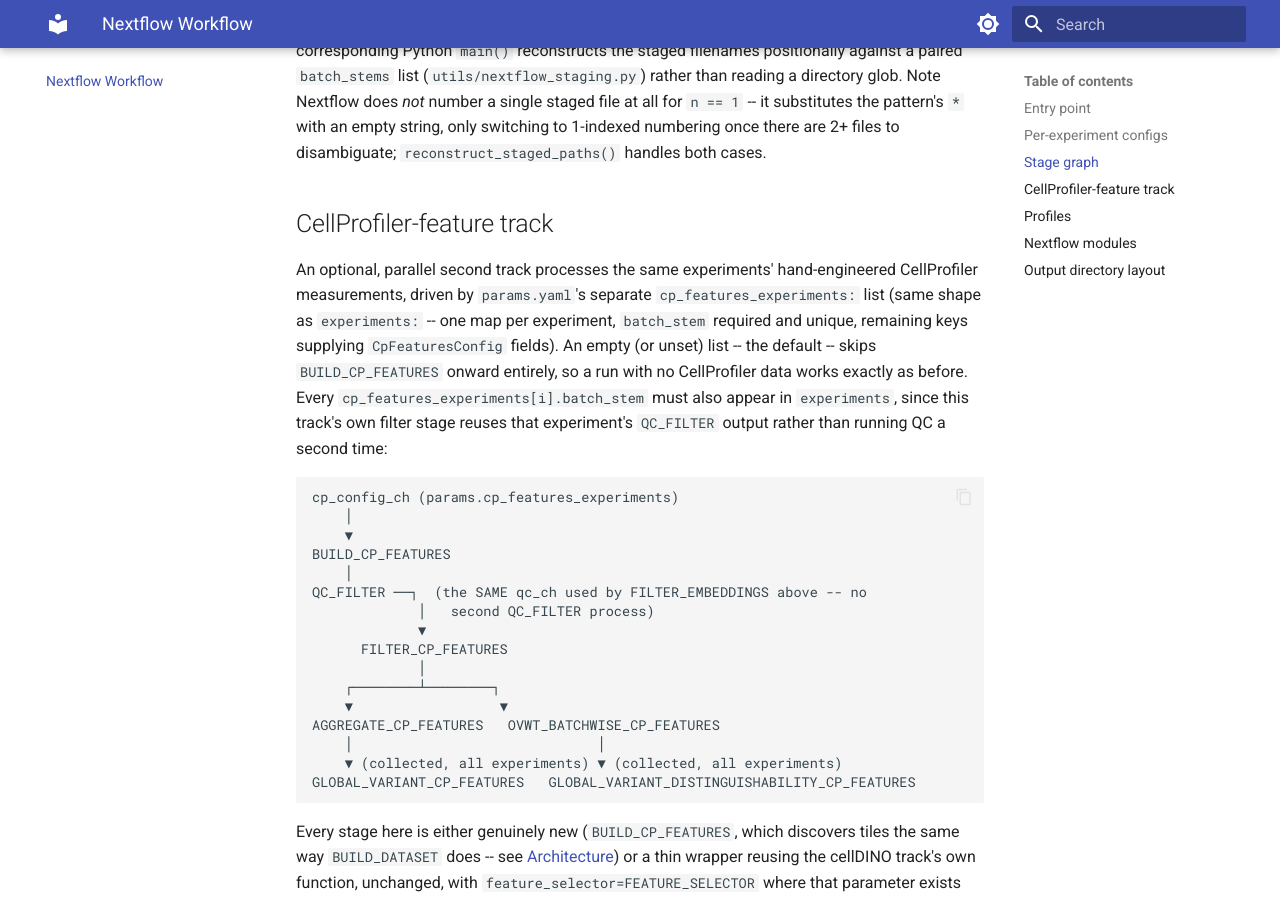
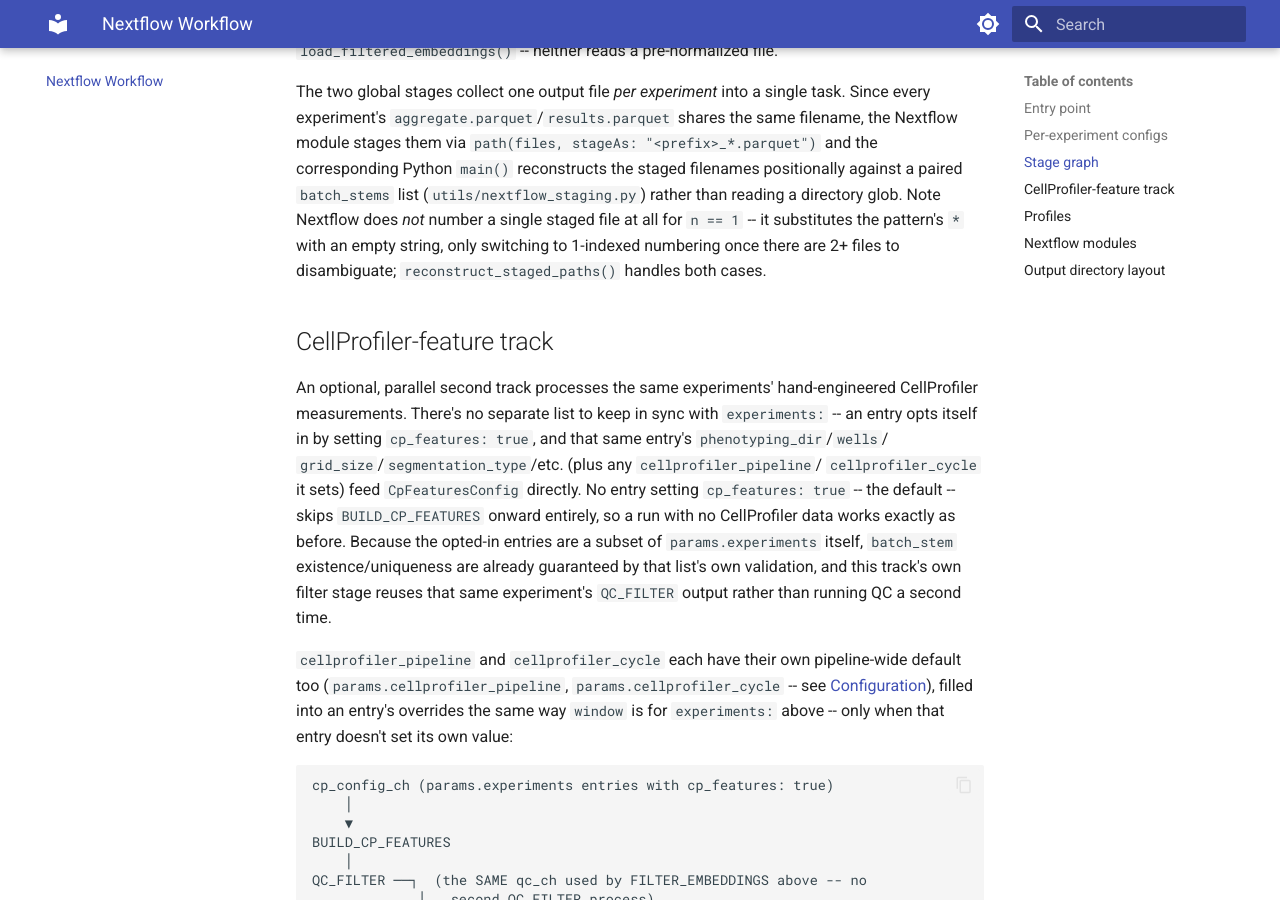
Before and after one commit to Lilferrit/fisseq-embeddings-pipeline, an MkDocs documentation site: the page built from docs/nextflow.md, in a window 1280 px wide and 900 px high, scrolled down 1556 px. Built offline with MkDocs 1.6.1 and Material for MkDocs 9.7.7, drawn with Linux system fonts in a browser that asks for light colours; some of the changed text lies outside the part shown.

Commit message:
cellprofiler features

````diff
--- a/docs/nextflow.md
+++ b/docs/nextflow.md
@@ -29,6 +29,13 @@ duplicate `batch_stem`s) and pairs each entry's remaining keys with its
 `batch_stem`, so `BUILD_DATASET`'s `-resume` cache key is the actual
 scalar values. `modules/local/build_dataset.nf` threads every key in that
 map through as an individual Hydra CLI override.
+
+`window` is the one field with its own pipeline-wide default
+(`params.window`, see [Configuration](configuration.md)):
+`workflows/embeddings.nf` fills it into an entry's overrides only when
+that entry doesn't already set `window` itself, so a single value covers
+every experiment sharing a crop size while any experiment needing a
+different one can still override it locally.
 
 ## Stage graph
 
@@ -77,18 +84,26 @@ disambiguate; `reconstruct_staged_paths()` handles both cases.
 ## CellProfiler-feature track
 
 An optional, parallel second track processes the same experiments'
-hand-engineered CellProfiler measurements, driven by `params.yaml`'s
-separate `cp_features_experiments:` list (same shape as `experiments:` --
-one map per experiment, `batch_stem` required and unique, remaining keys
-supplying `CpFeaturesConfig` fields). An empty (or unset) list -- the
-default -- skips `BUILD_CP_FEATURES` onward entirely, so a run with no
-CellProfiler data works exactly as before. Every
-`cp_features_experiments[i].batch_stem` must also appear in `experiments`,
-since this track's own filter stage reuses that experiment's `QC_FILTER`
-output rather than running QC a second time:
+hand-engineered CellProfiler measurements. There's no separate list to
+keep in sync with `experiments:` -- an entry opts itself in by setting
+`cp_features: true`, and that same entry's `phenotyping_dir`/`wells`/
+`grid_size`/`segmentation_type`/etc. (plus any `cellprofiler_pipeline`/
+`cellprofiler_cycle` it sets) feed `CpFeaturesConfig` directly. No entry
+setting `cp_features: true` -- the default -- skips `BUILD_CP_FEATURES`
+onward entirely, so a run with no CellProfiler data works exactly as
+before. Because the opted-in entries are a subset of `params.experiments`
+itself, `batch_stem` existence/uniqueness are already guaranteed by that
+list's own validation, and this track's own filter stage reuses that same
+experiment's `QC_FILTER` output rather than running QC a second time.
+
+`cellprofiler_pipeline` and `cellprofiler_cycle` each have their own
+pipeline-wide default too (`params.cellprofiler_pipeline`,
+`params.cellprofiler_cycle` -- see [Configuration](configuration.md)),
+filled into an entry's overrides the same way `window` is for
+`experiments:` above -- only when that entry doesn't set its own value:
 
 ```text
-cp_config_ch (params.cp_features_experiments)
+cp_config_ch (params.experiments entries with cp_features: true)
     │
     ▼
 BUILD_CP_FEATURES
@@ -192,8 +207,9 @@ Every `modules/local/*.nf` file follows the same shape: `errorStrategy
 
 The `cp_features/`, `filter_cp_features/`, `feature_select_batchwise_cp_features/`,
 `ovwt_batchwise_cp_features/`, and `global/*_cp_features` directories only
-appear when `params.cp_features_experiments` is non-empty (see
-[CellProfiler-feature track](#cellprofiler-feature-track) above).
+appear when at least one `params.experiments` entry sets `cp_features:
+true` (see [CellProfiler-feature track](#cellprofiler-feature-track)
+above).
 
 See the [Stage Reference](cli/dataset.md) pages for each Parquet file's
 exact column set.
````
Also changed, not shown: docs/cli/cp_features.md (+2 -2 lines), docs/cli/dataset.md (+1 -1 lines), docs/configuration.md (+17 -7 lines), docs/index.md (+7 -6 lines), docs/quickstart.md (+5 -1 lines), params.yaml (+41 -35 lines), 4 other files.
